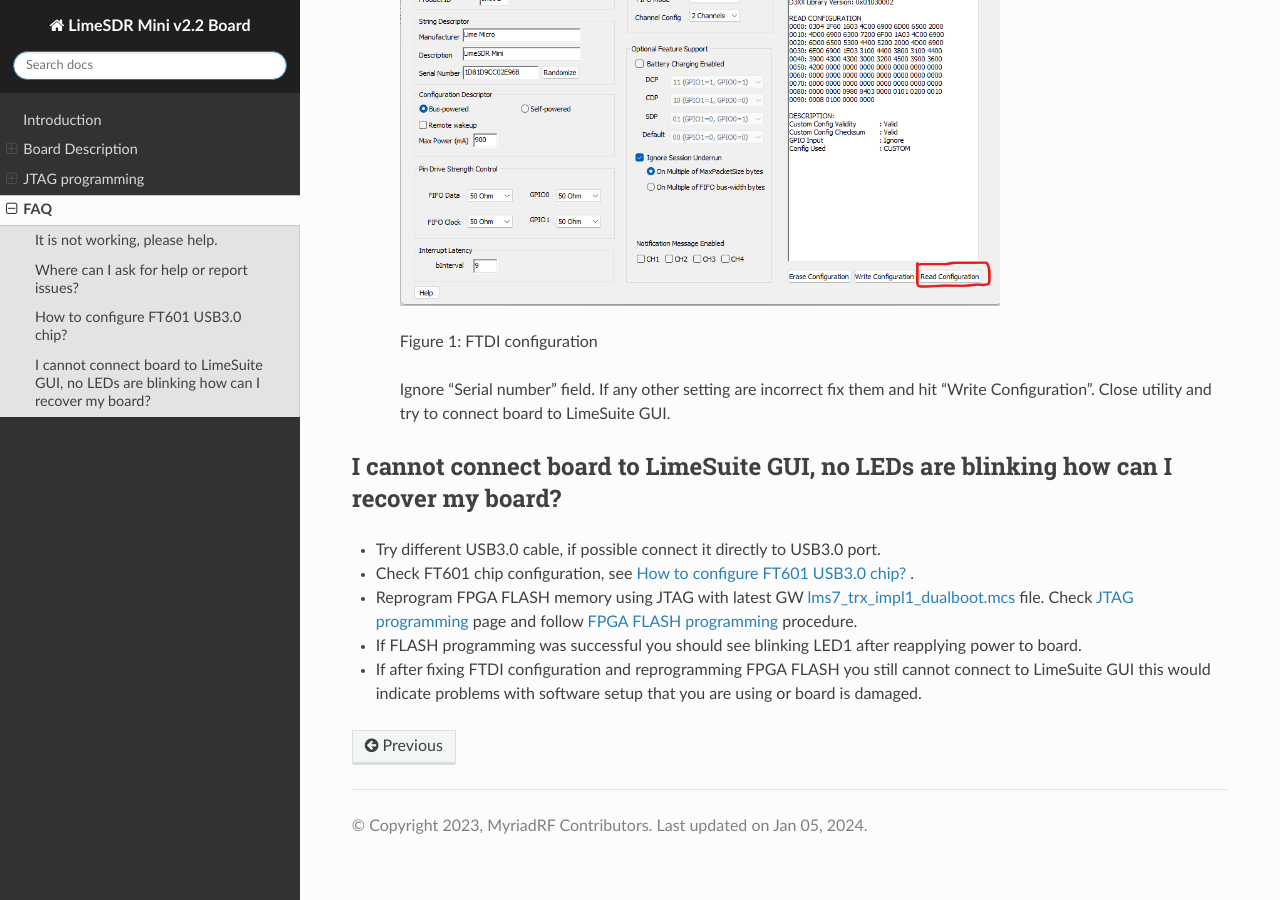
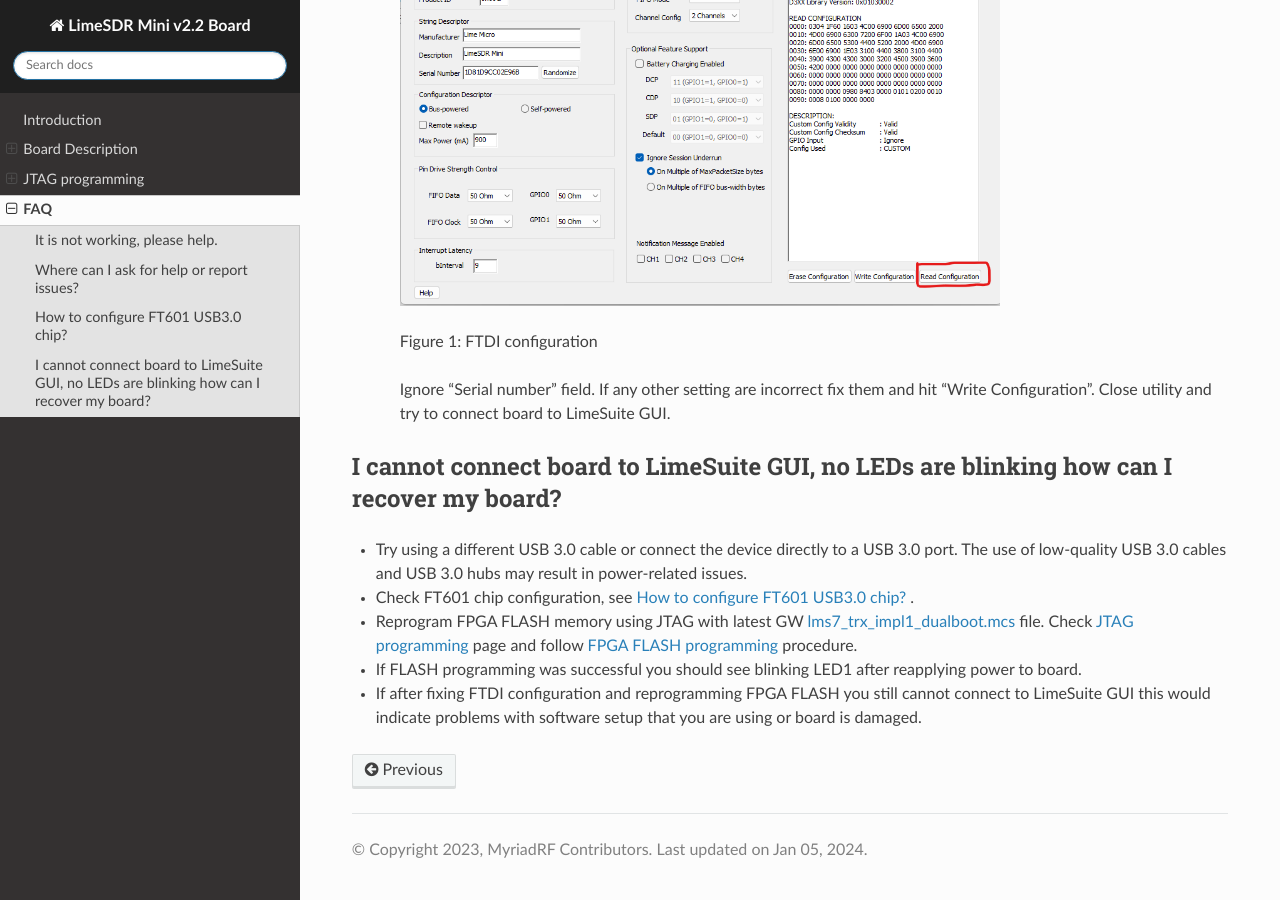
Before and after one commit to myriadrf/LimeSDR-Mini-v2, a Sphinx documentation site: the page built from docs/documentation/faq.rst, in a window 1280 px wide and 900 px high, scrolled down 861 px. Built offline with Sphinx 7.4.7 and the Read the Docs theme 2.0.0, drawn with Linux system fonts in a browser that asks for light colours.

Commit message:
Update faq.rst

```diff
--- a/docs/documentation/faq.rst
+++ b/docs/documentation/faq.rst
@@ -39,7 +39,7 @@
 I cannot connect board to LimeSuite GUI, no LEDs are blinking how can I recover my board?
 -----------------------------------------------------------------------------------------
 
-* Try different USB3.0 cable, if possible connect it directly to USB3.0 port.
+* Try using a different USB 3.0 cable or connect the device directly to a USB 3.0 port. The use of low-quality USB 3.0 cables and USB 3.0 hubs may result in power-related issues.
 
 * Check FT601 chip configuration, see `How to configure FT601 USB3.0 chip?`_ .
 
```
